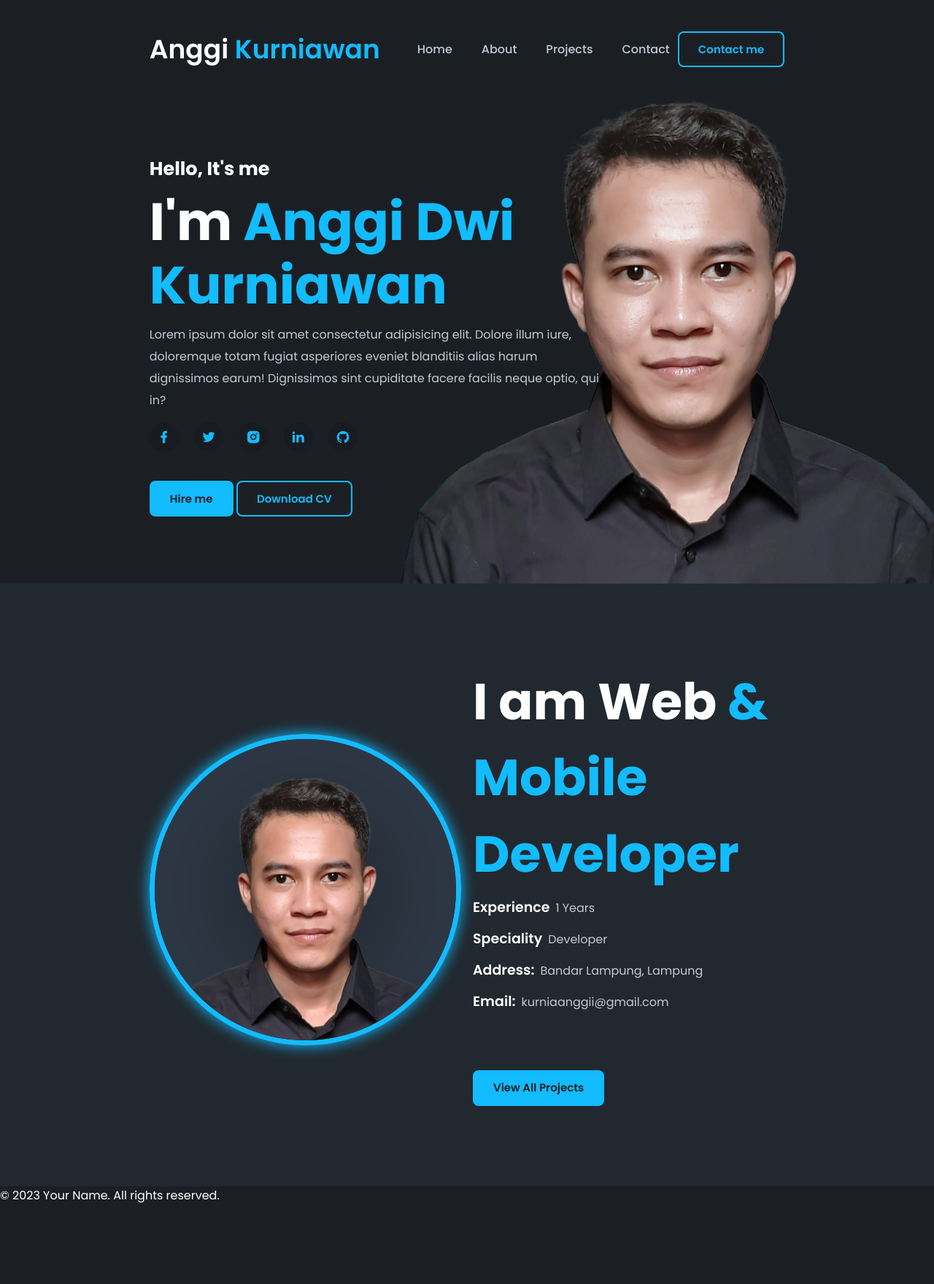
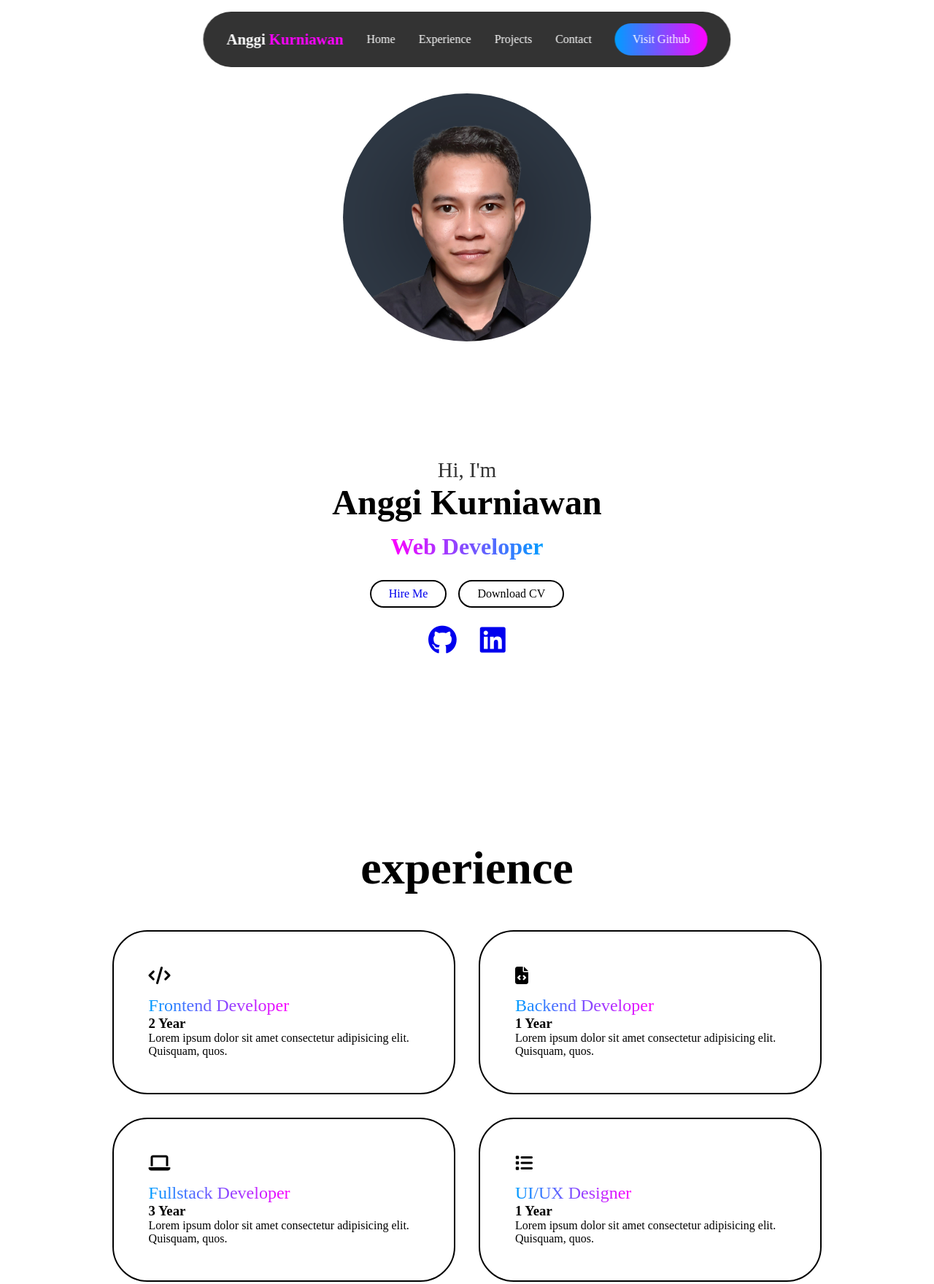
Before and after one commit to kurniaanggii/portofolio, a plain HTML site: page index.html in a window 1280 px wide. Shown: the top 1760 px of the page at 73% size. Before the commit the page ends 1651 px from the top, so only its background shows below. Drawn offline with nearby package versions, Linux system fonts and the light colour scheme.

Commit message:
update fix

```diff
--- a/index.html
+++ b/index.html
@@ -7,69 +7,146 @@
     <meta name="viewport" content="width=device-width, initial-scale=1.0">
     <title>Portfolio</title>
     <link rel="stylesheet" href="style.css">
-    <link href='https://unpkg.com/boxicons@2.1.4/css/boxicons.min.css' rel='stylesheet'>
-    <link href="https://cdn.jsdelivr.net/npm/remixicon@4.3.0/fonts/remixicon.css" rel="stylesheet" />
-    <link href="https://fonts.googleapis.com/css2?family=Poppins:wght@300;400;500;600;700&display=swap"
-        rel="stylesheet" />
+    <link rel="stylesheet" href="https://cdnjs.cloudflare.com/ajax/libs/font-awesome/6.6.0/css/all.min.css" />
 </head>
 
 <body>
-    <header>
-        <a href="#" class="logo">Anggi <span> Kurniawan</span></a>
-        <div class="bx bx-menu" id="menu-icon"></div>
+    <header class="header">
+        <a href="#home" class="logo">Anggi <span> Kurniawan</span></a>
 
         <ul class="navlist">
+            <li><a href="#about">Home</a></li>
+            <li><a href="#experience">Experience</a></li>
+            <li><a href="#projects">Projects</a></li>
+            <li><a href="#contact">Contact</a></li>
+        </ul>
+        <i class="fa-solid fa-bars" id="menu-icon"></i>
+        <a href="https://github.com/kurniaanggii" class="visit-btn">Visit Github</a>
+    </header>
+
+    <section class="about" id="about">
+        <div class="about-container">
+            <img src="about.png" alt="">
+            <div class="info-box">
+                <div class="text">
+                    <h3>Hi, I'm</h3>
+                    <h1>Anggi Kurniawan
+                        <span><br>Web Developer</span>
+                    </h1>
+                </div>
+                <div class="btn-group">
+                    <a href="https://www.linkedin.com/in/kurniaanggii/" class="btn">Hire Me</a>
+                    <div class="btn">Download CV</div>
+                </div>
+                <div class="socials">
+                    <a href="https://github.com/kurniaanggii" target="_blank">
+                        <i class="fa-brands fa-github"></i>
+                    </a>
+                    <a href="https://www.linkedin.com/in/kurniaanggii/" target="_blank">
+                        <i class="fa-brands fa-linkedin"></i>
+                    </a>
+                </div>
+            </div>
+        </div>
+    </section>
+
+    <section id="experience" class="experience">
+        <h2 class="section-tittle">experience</h2>
+        <div class="experience-info">
+            <div class="grid">
+                <div class="grid-card">
+                    <i class="fa-solid fa-code"></i>
+                    <span>Frontend Developer</span>
+                    <h3>2 Year</h3>
+                    <p>Lorem ipsum dolor sit amet consectetur adipisicing elit. Quisquam, quos.</p>
+                </div>
+                <div class="grid-card">
+                    <i class="fa-solid fa-file-code"></i>
+                    <span>Backend Developer</span>
+                    <h3>1 Year</h3>
+                    <p>Lorem ipsum dolor sit amet consectetur adipisicing elit. Quisquam, quos.</p>
+                </div>
+                <div class="grid-card">
+                    <i class="fa-solid fa-laptop"></i>
+                    <span>Fullstack Developer</span>
+                    <h3>3 Year</h3>
+                    <p>Lorem ipsum dolor sit amet consectetur adipisicing elit. Quisquam, quos.</p>
+                </div>
+                <div class="grid-card">
+                    <i class="fa-solid fa-list"></i>
+                    <span>UI/UX Designer</span>
+                    <h3>1 Year</h3>
+                    <p>Lorem ipsum dolor sit amet consectetur adipisicing elit. Quisquam, quos.</p>
+                </div>
+            </div>
+        </div>
+    </section>
+
+    <section id="projects" class="projecta">
+        <h2 class="section-tittle">Recent Projects</h2>
+        <div class="project-grid">
+
+            <div class="project-card">
+                <img src="project1.png" alt="">
+                <h3>Project A</h3>
+                <p>Lorem ipsum dolor sit amet consectetur adipisicing elit. Quisquam, quos.</p>
+                <div class="btn-group">
+                    <a href="https://revou-fundamental-course.github.io/19-aug-24-kurniaanggii/" class="btn">Live
+                        Demo</a>
+                    <a href="https://github.com/revou-fundamental-course/19-aug-24-kurniaanggii" class="btn">Source
+                        Code</a>
+
+                </div>
+            </div>
+
+            <div class="project-card">
+                <img src="project2.png" alt="">
+                <h3>Project A</h3>
+                <p>Lorem ipsum dolor sit amet consectetur adipisicing elit. Quisquam, quos.</p>
+                <div class="btn-group">
+                    <a href="https://smartdigi.netlify.app/" class="btn">Live Demo</a>
+                    <a href="https://github.com/kurniaanggii/smartdigilib" class="btn">Source Code</a>
+                </div>
+            </div>
+
+        </div>
+    </section>
+
+    <section id="contact" class="contact">
+        <h2 class="section-title">Contact Me</h2>
+
+        <form action="#" method="post" class="contact-form">
+            <div class="input-group">
+                <label for="name">Name</label>
+                <input type="text" id="name" name="name" placeholder="Your Name" required>
+            </div>
+            <div class="input-group">
+                <label for="email">Email</label>
+                <input type="email" id="email" name="email" placeholder="example@gmail.com" required>
+            </div>
+            <div class="input-group">
+                <label for="subject">Subject</label>
+                <input type="text" id="subject" name="subject" placeholder="Subject" required>
+            </div>
+            <div class="input-group">
+                <label for="message">Message</label>
+                <textarea id="message" name="message" placeholder="Your Message" rows="5" required></textarea>
+            </div>
+            <div class="btn-group">
+                <button type="submit" class="btn">Submit</button>
+            </div>
+        </form>
+    </section>
+
+    <footer>
+        <ul>
             <li><a href="#home">Home</a></li>
             <li><a href="#about">About</a></li>
             <li><a href="#projects">Projects</a></li>
             <li><a href="#contact">Contact</a></li>
         </ul>
 
-        <div class="top-btn">
-            <a href="#home" class="h-btn">Contact me</a>
-        </div>
-    </header>
-
-    <section class="hero" id="#home">
-        <div class="main-content">
-            <h4>Hello, It's me</h4>
-            <h1>I'm <span>Anggi Dwi Kurniawan</span></h1>
-            <p>Lorem ipsum dolor sit amet consectetur adipisicing elit. Dolore illum iure, doloremque totam fugiat
-                asperiores eveniet blanditiis alias harum dignissimos earum! Dignissimos sint cupiditate facere facilis
-                neque optio, qui in?</p>
-            <div class="social">
-                <a href="#"><i class="ri-facebook-fill"></i></a>
-                <a href="#"><i class="ri-twitter-fill"></i></a>
-                <a href="#"><i class="ri-instagram-fill"></i></a>
-                <a href="#"><i class="ri-linkedin-fill"></i></a>
-                <a href="#"><i class="ri-github-fill"></i></a>
-            </div>
-            <div class="main-btn">
-                <a href="#" class="btn">Hire me</a>
-                <a href="#" class="btn2">Download CV</a>
-            </div>
-        </div>
-    </section>
-
-    <section class="about" id="about">
-        <div class="about-img">
-            <img src="about.png">
-        </div>
-
-        <div class="about-text">
-            <h2>I am Web <span> & Mobile Developer</span></h2>
-            <div class="exp-area">
-                <p class="exp">Experience<span>1 Years</span></p>
-                <p class="exp">Speciality<span>Developer</span></p>
-                <p class="exp">Address:<span>Bandar Lampung, Lampung</span></p>
-                <p class="exp">Email:<span>kurniaanggii@gmail.com</span></p>
-            </div>
-            <a href="#" class="btn">View All Projects</a>
-        </div>
-    </section>
-
-    <footer>
-        <p>&copy; 2023 Your Name. All rights reserved.</p>
+        <p class="copyright"> &copy 2024 Anggi Kurniawan. All rights reserved.</p>
     </footer>
 
     <!-- JS link -->
--- a/style.css
+++ b/style.css
@@ -2,258 +2,383 @@
   margin: 0;
   padding: 0;
   box-sizing: border-box;
-    font-family: "Poppins", sans-serif;
+  font-family: "Poppins";
   text-decoration: none;
   list-style: none;
   scroll-behavior: smooth;
 }
-:root {
-    --text-color: #fff;
-    --bg-color: #1b1f24;
-    --second-bg-color: #22282f;
-    --main-color: #13bbff;
-    --other-color: #c3cad5;
-
-    --h1-font: 4.5rem;
-    --h2-font: 2.9rem;
-    --p-font: 1rem;
-}
-body {
-    color: var(--text-color);
-    background: var(--bg-color);
-}
 header {
   position: fixed;
-    width: 100%;
-    top: 0;
-    right: 0;
-    z-index: 1000;
+  top: 1rem;
+  left: 50%;
+  transform: translateX(-50%);
+  gap: 5rem;
   display: flex;
   align-items: center;
-    justify-content: space-between;
-    padding: 40px 16%;
-    background: transparent;
-    transition: all 0.5s ease;
+  justify-content: center;
+  background-color: rgba(0, 0, 0, 0.8);
+  backdrop-filter: blur(8px);
+  color: white;
+  padding: 0.5rem 1.5rem;
+  border-radius: 3rem;
+  z-index: 1000;
 }
 .logo {
-    color: var(--text-color);
-    font-size: 36px;
+  color: white;
+  font-size: 1.3rem;
   font-weight: 600;
+  text-wrap: nowrap;
+  transition: 0.3s ease-in-out;
+}
+.logo:hover {
+  transform: scale(1.1);
 }
 span {
-    color: var(--main-color);
+  color: rgb(255, 0, 255);
 }
 .navlist {
   display: flex;
+  gap: 2rem;
 }
-.navlist a {
-    color: var(--other-color);
-    font-size: var(--p-font);
+li a {
+  color: white;
+  position: relative;
+  font-weight: 300;
+}
+li a::before {
+  position: absolute;
+  content: "";
+  width: 0;
+  left: 0;
+  height: 5px;
+  top: 25px;
+  border-radius: 1rem;
+  transition: 0.3s ease-in-out;
+  background: linear-gradient(to right, rgb(0, 157, 255), rgb(255, 0, 255));
+}
+li a:hover::before {
+  width: 100%;
+}
+.visit-btn {
+  padding: 0.8rem 1.5rem;
+  border-radius: 3rem;
+  border: none;
   font-weight: 500;
-    margin-left: 40px;
-    transition: all 0.5s ease;
+  font-size: 1rem;
+  color: white;
+  cursor: pointer;
+  text-wrap: nowrap;
+  transition: 0.3s ease-in-out;
+  background: linear-gradient(to right, rgb(0, 157, 255), rgb(255, 0, 255));
 }
-.navlist a:hover {
-    color: var(--main-color);
-    text-shadow: 3px 3px 20px var(--main-color), -2px 1px 30px var(--text-color);
+.visit-btn:hover {
+  background: linear-gradient(to right, rgb(255, 0, 255), rgb(0, 157, 255));
+  transform: scale(1.03);
 }
 #menu-icon {
-    font-size: 35px;
-    z-index: 10001;
-    cursor: pointer;
+  font-size: 2rem;
   display: none;
 }
-.h-btn {
-    display: inline-block;
-    padding: 11px 26px;
-    background: transparent;
-    color: var(--main-color);
-    border: 2px solid var(--main-color);
-    border-radius: 8px;
-    font-size: 15px;
+section {
+  min-height: 100vh;
+  padding: 8rem 12%;
+  width: 100%;
+  position: relative;
+}
+.about {
+  display: flex;
+  justify-content: center;
+  align-items: center;
+}
+.about .about-container {
+  display: flex;
+  justify-content: center;
+  align-items: center;
+  gap: 10rem;
+}
+.about img {
+  width: 35%;
+  border-radius: 50%;
+}
+.info-box {
+  display: flex;
+  flex-direction: column;
+  text-align: center;
+  align-items: center;
+  justify-content: center;
+  gap: 1.5rem;
+}
+.info-box h3 {
+  font-size: 1.8rem;
+  font-weight: 500;
+  opacity: 0.8;
+}
+.info-box h1 {
+  font-size: 3rem;
   font-weight: 600;
-    transition: all 0.5s ease;
 }
-.h-btn:hover {
-    background: var(--main-color);
-    color: var(--bg-color);
-    box-shadow: 0 0 20px var(--main-color);
+.info-box h1 span {
+  background: linear-gradient(to right, rgb(255, 0, 255), rgb(0, 157, 255));
+  background-clip: text;
+  color: transparent;
+  font-size: 2rem;
+}
+.btn-group {
+  display: flex;
+  gap: 1rem;
+}
+.btn {
+  padding: 0.5rem 1.5rem;
+  border-radius: 3rem;
+  border: 2px solid black;
+  font-weight: 500;
+  cursor: pointer;
+  text-wrap: nowrap;
+  transition: 0.2s ease-in-out;
+}
+.btn:hover {
+  background-color: black;
+  color: white;
+}
+.socials {
+  display: flex;
+  gap: 2rem;
+}
+.socials i {
+  font-size: 2.5rem;
+  cursor: pointer;
+  transition: 0.2s ease-in-out;
+}
+.socials i:hover {
   transform: scale(1.1);
 }
-section {
-    padding: 110px 16% 90px;
+.section-tittle {
+  text-align: center;
+  font-size: 4rem;
+  font-weight: 600;
+  margin-bottom: 3rem;
 }
-.hero {
-    height: 100vh;
-    width: 100%;
-    background: url(background.png);
-    background-position: top right;
-    background-size: cover;
+.experience-info {
   display: flex;
+  justify-content: center;
   align-items: center;
-    justify-content: flex-start;
+  gap: 5rem;
 }
-.main-content h4 {
-    padding-top: 100px;
-    font-size: 1.6rem;
-}
-.main-content h1 {
-    font-size: var(--h1-font);
-    font-weight: 900;
-    margin: 10px 0px 10px;
-    line-height: 1.2;
-}
-.main-content p {
-    font-size: var(--p-font);
-    font-weight: 400;
-    width: 620px;
-    max-width: 100%;
-    color: var(--other-color);
-    line-height: 30px;
-    margin-bottom: 15px;
-}
-.social {
-    margin-bottom: 40px;
-}
-.social i {
-    display: inline-flex;
-    align-items: center;
-    justify-content: center;
-    width: 40px;
-    height: 40px;
-    color: var(--main-color);
-    border-radius: 50%;
-    backdrop-filter: brightness(88%);
-    font-size: 20px;
-    margin-right: 17px;
-    box-shadow: 0 0 20px transparent;
-    transition: all 0.5s ease;
-}
-.social i:hover {
-    transform: scale(1.1);
-    box-shadow: 0 0 20px var(--main-color);
-}
-.btn {
-    display: inline-block;
-    padding: 11px 26px;
-    background: var(--main-color);
-    color: var(--bg-color);
-    border: 2px solid var(--main-color);
-    border-radius: 8px;
-    font-size: 15px;
-    font-weight: 600;
-    transition: all 0.5s ease;
-}
-.btn:hover {
-    background: transparent;
-    color: var(--main-color);
-}
-.btn2 {
-    display: inline-block;
-    padding: 11px 26px;
-    background: transparent;
-    color: var(--main-color);
-    border: 2px solid var(--main-color);
-    border-radius: 8px;
-    font-size: 15px;
-    font-weight: 600;
-    transition: all 0.5s ease;
-}
-.btn2:hover {
-    background: var(--main-color);
-    color: var(--bg-color);
-}
-header.sticky {
-    background: var(--bg-color);
-    box-shadow: 0 0.1rem 1rem rgba(0, 0, 0, 0.2);
-    padding: 16px 16%;
-}
-.about {
-    background: var(--second-bg-color);
+.grid {
   display: grid;
   grid-template-columns: repeat(2, 1fr);
+  gap: 2rem;
+}
+.grid-card {
+  border: 2px solid black;
+  border-radius: 3rem;
+  padding: 3rem;
+  display: flex;
+  flex-direction: column;
+  align-items: baseline;
+  justify-content: left;
+  cursor: pointer;
+  transition: 0.2s ease-in-out;
+}
+.grid-card:hover {
+  background-color: black;
+  color: white;
+  transform: scale(1.02);
+}
+.grid-card i {
+  font-size: 1.5rem;
+  margin-bottom: 1rem;
+}
+.grid-card span {
+  font-size: 1.5rem;
+  font-weight: 500;
+  background: linear-gradient(to right, rgb(0, 157, 255), rgb(255, 0, 255));
+  background-clip: text;
+  color: transparent;
+}
+::-webkit-scrollbar {
+  width: 20px;
+}
+::-webkit-scrollbar-track {
+  background: white;
+}
+::-webkit-scrollbar-thumb {
+  background: linear-gradient(to right, rgb(0, 157, 255), rgb(255, 0, 255));
+}
+.project-grid {
+  display: grid;
+  grid-template-columns: repeat(auto-fit, minmax(300px, 1fr));
+  gap: 2rem;
+}
+.project-card {
+  border: 2px solid black;
+  border-radius: 3rem;
+  padding: 3rem 2rem;
+  display: flex;
+  flex-direction: column;
   align-items: center;
+  justify-content: left;
+  text-align: center;
+  gap: 1.5rem;
+  cursor: pointer;
+  transition: 0.3s ease-in-out;
+}
+.project-card:hover {
+  background-color: black;
+  color: white;
+  transform: translateY(-10px) scale(1.02);
+}
+.project-card img {
+  width: 20vw;
+  border-radius: 1rem;
+}
+.project-card:hover .btn {
+  color: white;
+  border: 2px solid white;
+}
+.project-card:hover .btn:hover {
+  background-color: white;
+  border: 2px solid white;
+  color: black;
+}
+.project-card h3 {
+  font-size: 2rem;
+  font-weight: 300;
+}
+.contact {
+  padding: 8rem 12%;
+  background-color: rgb(255, 255, 255);
+  color: black;
+}
+.contact .section-title {
+  text-align: center;
+  font-size: 4rem;
+  font-weight: 600;
+  margin-bottom: 3rem;
+  color: rgb(0, 0, 0);
+}
+.contact-form {
+  max-width: 100%;
+  margin: 0 auto;
+  background-color: rgba(255, 255, 255, 0.1);
+  padding: 3rem;
+  border-radius: 3rem;
+  box-shadow: 0 0 10px rgba(0, 0, 0, 0.1);
+}
+.input-group {
+  margin-bottom: 1.5rem;
+}
+.input-group label {
+  display: block;
+  margin-bottom: 0.5rem;
+  font-weight: 500;
+  color: rgb(0, 0, 0);
+  font-family: "Poppins";
+}
+.input-group input,
+.input-group textarea {
+  width: 100%;
+  padding: 1rem;
+  border: 1px solid rgba(0, 0, 0, 0.5);
+  border-radius: 3rem;
+  font-size: 1rem;
+  font-family: "Poppins";
+  background-color: rgba(255, 255, 255, 0.1);
+  color: rgb(0, 0, 0);
+}
+.input-group input:focus,
+.input-group textarea:focus {
+  border-color: rgb(0, 157, 255);
+  outline: none;
+  background-color: rgba(255, 255, 255, 0.2);
+}
+footer {
+  bottom: 0;
+  left: 0;
+  height: 10rem;
+  width: 100%;
+  display: flex;
+  justify-content: center;
+  flex-direction: column;
   gap: 1rem;
+  align-items: center;
 }
-.about img {
-    width: 100%;
-    height: 100%;
-    max-width: 530px;
-    border-radius: 50%;
-    object-fit: cover;
-    border: 7px solid var(--main-color);
-    box-shadow: 0 0 20px var(--main-color);
+footer ul {
+  display: flex;
+  gap: 3rem;
+  align-items: center;
 }
-.about-text {
-    font-size: var(--h2-font);
-    line-height: 1.5;
-    margin-bottom: 20px;
+footer ul li a {
+  color: black;
+  font-weight: 600;
 }
-.exp-area {
-    margin-bottom: 50px;
-}
-.exp-area p {
-    color: var(--text-color);
-    font-weight: 600;
-    font-size: 19px;
-    line-height: 42px;
-}
-.exp-area p span {
-    color: var(--other-color);
-    font-size: var(--p-font);
-    font-weight: 400;
-    margin-left: 8px;
+.copyright {
+  font-weight: 500;
+  color: black;
 }
 
-/* Media Queries for Responsiveness */
-@media (max-width: 1200px) {
+/* Responsive */
+@media (max-width: 1280px) {
   header {
-        padding: 20px 8%;
+    padding: 1rem 2rem;
+    gap: 2rem;
   }
-    section {
-        padding: 80px 8% 60px;
-    }
-    .about {
-        grid-template-columns: 1fr;
+  .about .about-container {
+    flex-direction: column;
   }
 }
 
 @media (max-width: 768px) {
-    .logo {
-        font-size: 28px;
+  header {
+    padding: 1rem 1rem;
+    gap: 1rem;
+  }
+  header .logo {
+    font-size: 1rem;
+  }
+  header .visit-btn {
+    display: none;
+  }
+  .about-container {
+    flex-direction: column;
+  }
+  .grid {
+    grid-template-columns: repeat(1, 1fr);
+  }
+  .experience-info {
+    width: 70vw;
+  }
+}
+@media (max-width: 600px) {
+  header #menu-icon {
+    display: block;
   }
   .navlist {
+    position: absolute;
+    top: 100%;
+    margin-top: 1rem;
+    width: 100%;
+    padding: 1rem;
+    color: white;
+    display: flex;
+    flex-direction: column;
+    text-align: center;
+    background-color: rgba(0, 0, 0, 0.8);
+    border-radius: 3rem;
     display: none;
   }
-    #menu-icon {
+  .navlist li {
+    margin-top: 1.5rem;
+    padding: 1rem;
+  }
+  .navlist.active {
     display: block;
   }
-    .hero {
-        background-position: center;
+  header {
+    padding: 1rem 5rem;
+    gap: 8rem;
   }
-    .main-content h1 {
-        font-size: 3rem;
-    }
-    .main-content p {
-        width: 100%;
+  header .logo {
+    font-size: 1.5rem;
   }
 }
-
-@media (max-width: 480px) {
-    header {
-        padding: 10px 5%;
-    }
-    .logo {
-        font-size: 24px;
-    }
-    .main-content h1 {
-        font-size: 2.5rem;
-    }
-    .main-content p {
-        font-size: 0.9rem;
-    }
-    .btn, .btn2, .h-btn {
-        padding: 8px 20px;
-        font-size: 14px;
-    }
-}
```
Also changed, not shown: script.js (+5 -4 lines), project2.png (added), 1 other file. Lines whose indentation alone changed are shown as unchanged.
